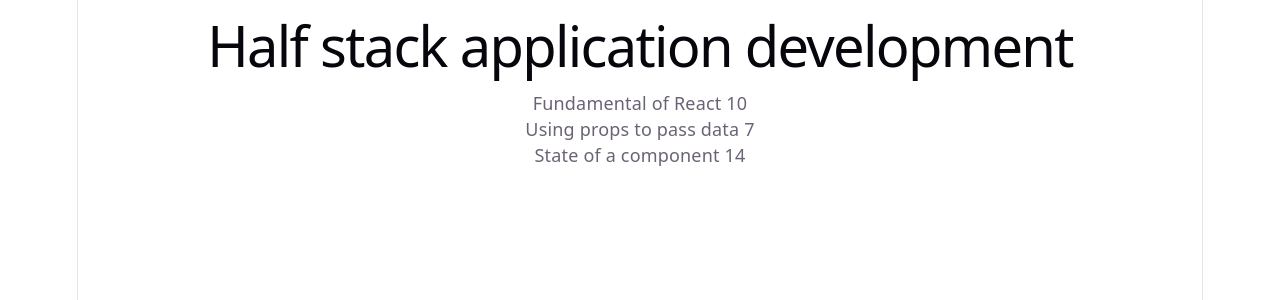
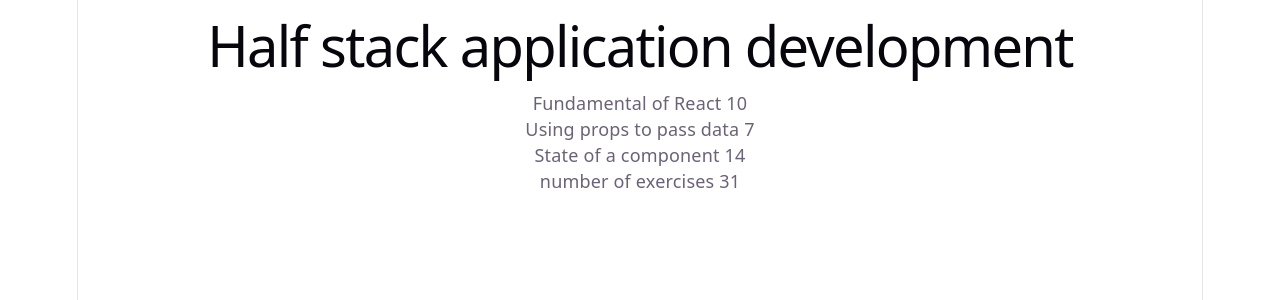
Before and after one commit to G1thub001/Helsinki-fullstack-open, a React (Vite) app in the folder Helsinki-fullstack-open/part1/: page / in a window 1280 px wide. Shown: the top 300 px of the page. Built offline with nearby package versions, Linux system fonts and the light colour scheme.

Commit message:
Exercise 1.2 - Refactor content into reusable components

```diff
--- a/Helsinki-fullstack-open/part1/src/App.tsx
+++ b/Helsinki-fullstack-open/part1/src/App.tsx
@@ -1,9 +1,15 @@
-
-function Header({course}) {
+type HeaderProps = {
+  course: string
+}
+function Header({course}: HeaderProps) {
   return  <h1>{course}</h1>
 }
 
-function Part({name, exercises}) {
+type Partprops = {
+  name: string
+  exercises: number
+}
+function Part({name, exercises}: Partprops) {
   return (
     <div>
       <p>
@@ -13,24 +19,61 @@ function Part({name, exercises}) {
   )
 }
 
+type Contentprops = {
+  part1: string
+  exercises1: number
+  part2: string
+  exercises2: number
+  part3: string
+  exercises3: number
+}
+function Content({part1, exercises1, part2, exercises2, part3, exercises3}: Contentprops) {
+  return (
+    <div>
+      <Part name={part1} exercises={exercises1} />
+      <Part name={part2} exercises={exercises2} />
+      <Part name={part3} exercises={exercises3} />
+    </div>
+  )
+}
+
+type TotalProps = {
+    exercises1: number
+    exercises2: number
+    exercises3: number
+}
+
+function Total({exercises1, exercises2, exercises3}: TotalProps) {
+  return (
+    <p>
+      number of exercises {exercises1 +exercises2 + exercises3}
+    </p>
+  )
+}
+
 function App() {
   const course = "Half stack application development"
   return (
     <div>
       <Header course={course} />
-      <Part
-      name= "Fundamental  of React"
-      exercises={10}
+      <Content
+        part1="Fundamental  of React"
+        exercises1={10}
+        part2="Using props to pass data"
+        exercises2={7}
+        part3="State of a component"
+        exercises3={14}
        />
-      <Part
-      name = "Using props to pass data"
-      exercises={7}
-      />
-      <Part
-      name = "State of a component"
-      exercises={14}
+      <Total
+        exercises1={10}
+        exercises2={7}
+        exercises3={14}
       />
     </div>
   )
 }
+
+
+
+
 export default App
```
